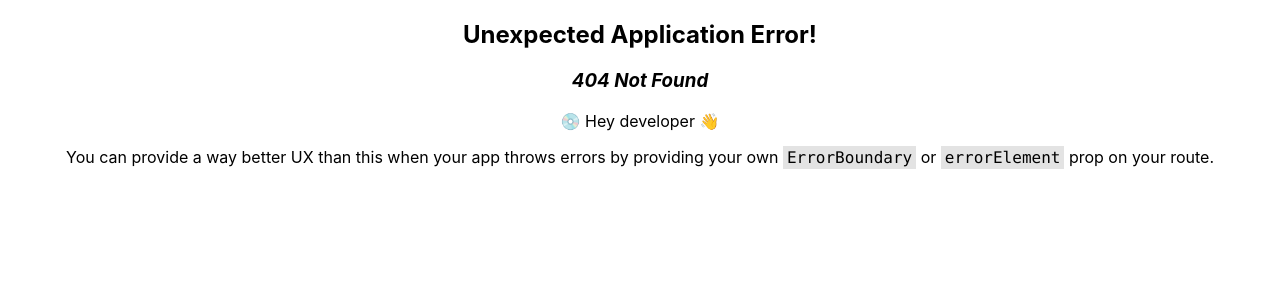
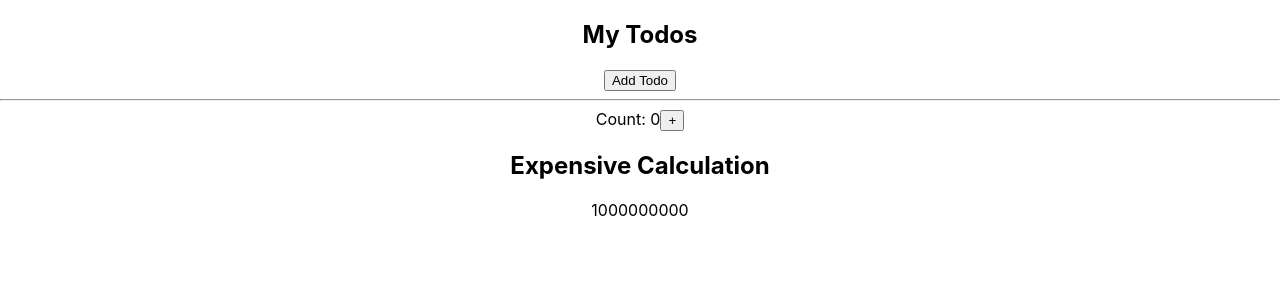
Before and after one commit to pratikkakani080/evening-react-batch, a React (Create React App) app: page /memo in a window 1280 px wide. Before the commit this address had no page. Shown: the top 300 px of the page. Built offline with nearby package versions, Linux system fonts and the light colour scheme.

Commit message:
add: performance improvement hooks

```diff
--- a/src/common/components/layout/routing/newRouting.js
+++ b/src/common/components/layout/routing/newRouting.js
@@ -11,6 +11,7 @@ import Register from "../../../../modules/register";
 import Users from "../../../../modules/users";
 import Parent from "../../../../modules/parent";
 import Recipes from "../../../../modules/recipes";
+import MemoExample from "../../../../modules/memoExample";
 
 function NewRouting() {
   const router = createBrowserRouter([
@@ -60,6 +61,10 @@ function NewRouting() {
       path: "/recipes",
       element: <Recipes />,
     },
+    {
+      path: "/memo",
+      element: <MemoExample />,
+    },
   ]);
   return <RouterProvider router={router} />;
 }
--- /dev/null
+++ b/src/modules/memoExample/Count.js
@@ -0,0 +1,16 @@
+import React, { memo } from "react";
+
+function Count({ count, increment, calculation }) {
+  console.log("***count component re-rendering");
+
+  return (
+    <div>
+      Count: {count}
+      <button onClick={increment}>+</button>
+      <h2>Expensive Calculation</h2>
+      {calculation}
+    </div>
+  );
+}
+
+export default memo(Count);
--- /dev/null
+++ b/src/modules/memoExample/index.js
@@ -0,0 +1,42 @@
+import React, { useCallback, useMemo, useState } from "react";
+import Count from "./Count";
+
+function MemoExample() {
+  const [count, setCount] = useState(0);
+  const [todos, setTodos] = useState([]);
+  const calculation = useMemo(() => expensiveCalculation(count), [count]);
+
+  const increment = useCallback(() => {
+    setCount((c) => c + 1);
+  }, [count]);
+
+  const addTodo = () => {
+    setTodos((t) => [...t, "New Todo"]);
+  };
+
+  return (
+    <div>
+      <div>
+        <h2>My Todos</h2>
+        {todos.map((todo, index) => {
+          return <p key={index}>{todo}</p>;
+        })}
+        <button onClick={addTodo}>Add Todo</button>
+      </div>
+      <hr />
+      <div>
+        <Count {...{ increment, calculation, count }} />
+      </div>
+    </div>
+  );
+}
+
+const expensiveCalculation = (num) => {
+  console.log("Calculating...***");
+  for (let i = 0; i < 1000000000; i++) {
+    num += 1;
+  }
+  return num;
+};
+
+export default MemoExample;
```
